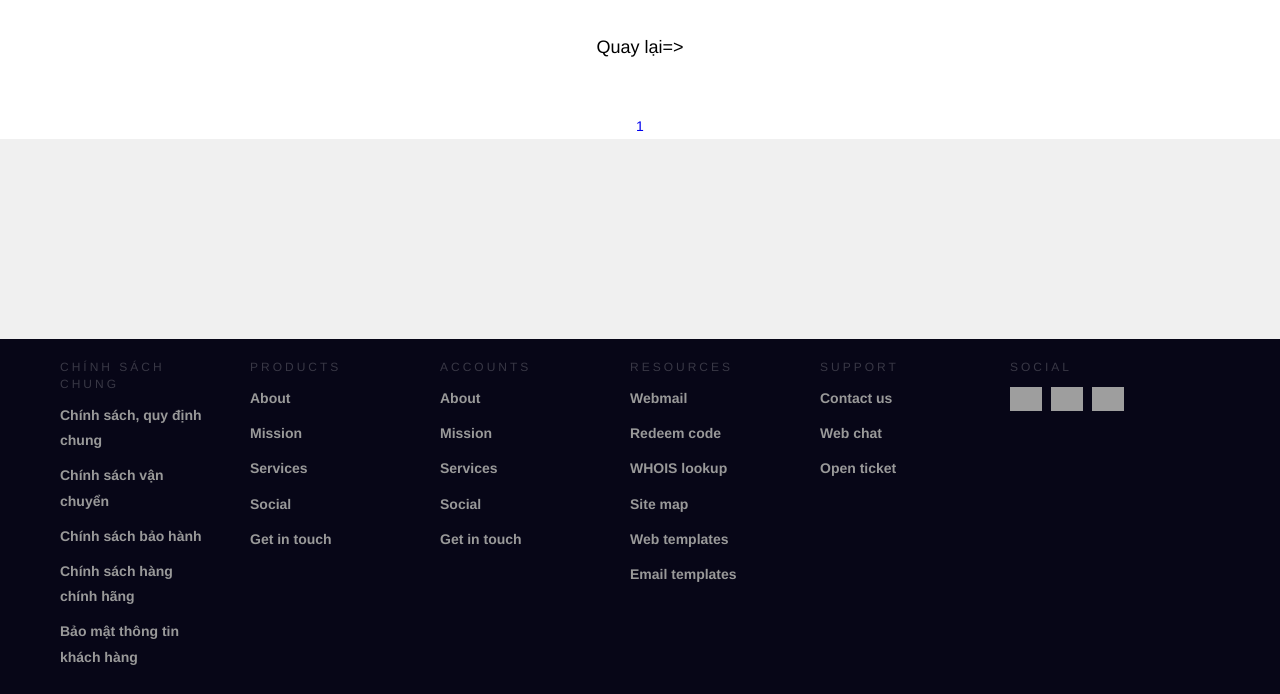
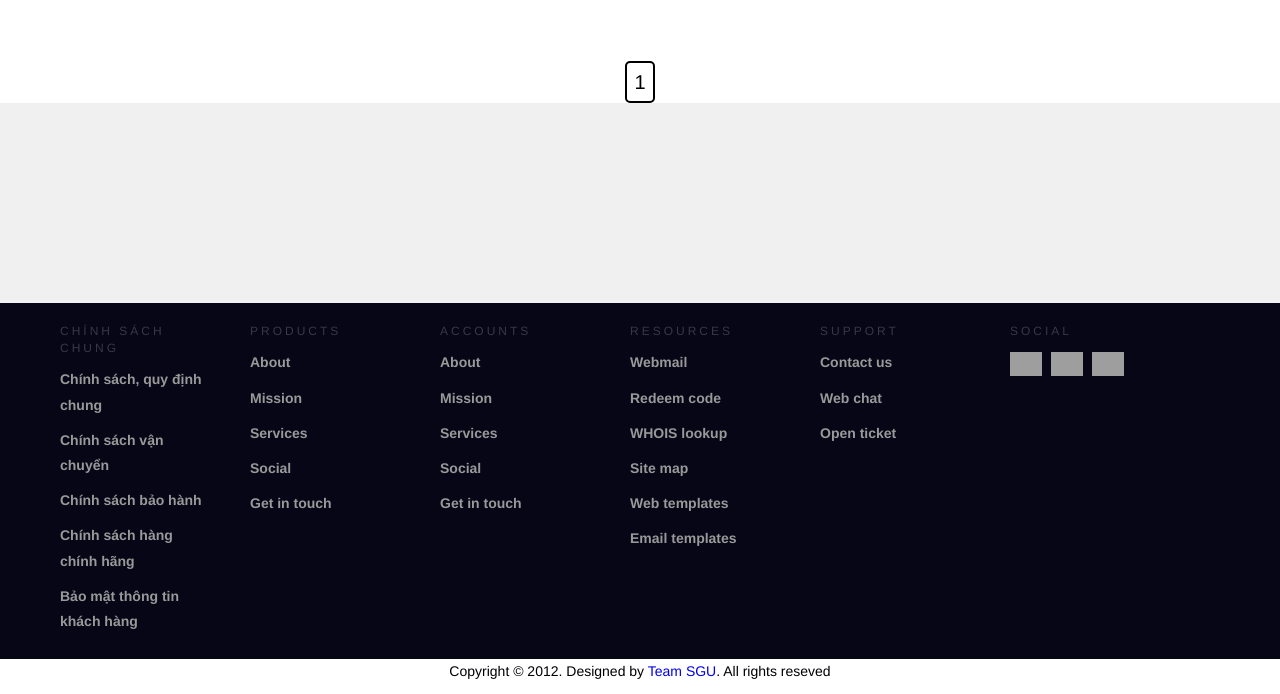
Before and after one commit to quocdat202/Shop-ban-giay-php, a PHP site: page /index.php?idNameSP=Nike&act=XemSP&page=1 in a window 1280 px wide. Shown: the part 573-1267 px from the top of the page. Run offline with PHP 8.4, Linux system fonts and the light colour scheme; the visitor is signed in with stand-in values (Sample User, id 1); data comes from the database, SQL or seed files in the repository; grey boxes are pictures that could not be loaded.

Commit message:
update phan trang

```diff
--- a/GiaoDien/SanPham/nike_panel.php
+++ b/GiaoDien/SanPham/nike_panel.php
@@ -3,13 +3,13 @@ include_once 'DataProvider.php';
 include_once 'GiaoDien/format_price.php';
 
 if(!isset($_GET['act']) && !isset($_GET['idNameSP']))
-    $sql = "SELECT * FROM sanpham WHERE idloai=1 LIMIT 4";
+    $sql2 = "SELECT * FROM sanpham WHERE idloai=1 LIMIT 4";
 else if($_GET['act']=="XemSP" && $_GET['idNameSP']=="Nike")
-    $sql = "SELECT * FROM sanpham WHERE idloai=1";
+    $sql2 = "SELECT * FROM sanpham WHERE idloai=1 LIMIT ".$vitri.",".$soSP;
 
-$result = DataProvider::executeQuery($sql);
+$result2 = DataProvider::executeQuery($sql2);
 
-        while($row = mysqli_fetch_array($result))
+        while($row = mysqli_fetch_array($result2))
         {
             echo '
                         <div class="product-item">
--- a/GiaoDien/SanPham/vans_panel.php
+++ b/GiaoDien/SanPham/vans_panel.php
@@ -5,7 +5,7 @@ include_once 'GiaoDien/format_price.php';
 if(!isset($_GET['act']) && !isset($_GET['idNameSP']))
     $sql2 = "SELECT * FROM sanpham WHERE idloai=2 LIMIT 4";
 else if($_GET['act']=="XemSP" && $_GET['idNameSP']=="Vans" )
-    $sql2="SELECT * FROM sanpham WHERE idloai=2 LIMIT ".$vitri.",".$soSP;
+    $sql2 = "SELECT * FROM sanpham WHERE idloai=2 LIMIT ".$vitri.",".$soSP;
 
 $result2 = DataProvider::executeQuery($sql2);
 
--- a/GiaoDien/TrangChu/center_content.php
+++ b/GiaoDien/TrangChu/center_content.php
@@ -1,8 +1,6 @@
 <?php
 include_once 'DataProvider.php';
 include_once 'GiaoDien/format_price.php';
-$sql = "SELECT * FROM sanpham WHERE idloai=1";
-$result = DataProvider::executeQuery($sql);
 
     echo   '
             <div class="content-center container">
@@ -20,7 +18,7 @@ $result = DataProvider::executeQuery($sql);
             echo '</div>';
             echo '<div class="show-product">
                     <div class="show-pro">
-                        <a href="index.php?idNameSP=Nike&act=XemSP">
+                        <a href="index.php?idNameSP=Nike&act=XemSP&page=1" >
                         Xem tất cả sản phẩm =>
                         </a>
                     </div>
@@ -52,7 +50,7 @@ $result = DataProvider::executeQuery($sql);
             echo '</div>';
             echo '<div class="show-product">
                     <div class="show-pro">
-                        <a href="index.php?idNameSP=Adidas&act=XemSP">Xem tất cả sản phẩm => </a>
+                        <a href="index.php?idNameSP=Adidas&act=XemSP&page=1">Xem tất cả sản phẩm => </a>
                     </div>
                 </div>
                 ';
@@ -67,7 +65,7 @@ $result = DataProvider::executeQuery($sql);
             echo '</div>';
             echo '<div class="show-product">
                     <div class="show-pro">
-                        <a href="index.php?idNameSP=Converse&act=XemSP">Xem tất cả sản phẩm => </a>
+                        <a href="index.php?idNameSP=Converse&act=XemSP&page=1">Xem tất cả sản phẩm => </a>
                     </div>
                 </div>
                 ';
@@ -82,7 +80,7 @@ $result = DataProvider::executeQuery($sql);
             echo '</div>';
             echo '<div class="show-product">
                     <div class="show-pro">
-                        <a href="index.php?idNameSP=Balenciaga&act=XemSP">Xem tất cả sản phẩm => </a>
+                        <a href="index.php?idNameSP=Balenciaga&act=XemSP&page=1">Xem tất cả sản phẩm => </a>
                     </div>
                 </div>
                 ';
@@ -93,43 +91,34 @@ $result = DataProvider::executeQuery($sql);
     </div>';
     }
 
-
         else if(isset($_GET['act']) && isset($_GET['idNameSP']))
-        {   $sql="SELECT * FROM sanpham WHERE idloai=2";
+        {   $ProductUrl='GiaoDien/SanPham/'.strtolower($_GET['idNameSP']).'_panel.php';
+            $tempResult = DataProvider::executeQuery("SELECT * FROM `theloai` where tentheloai = '".$_GET['idNameSP']."'");
+            $rowTheLoai=mysqli_fetch_array($tempResult);
+        //  ======== Phân Trang ========
+            $sql="SELECT * FROM sanpham WHERE idloai='".$rowTheLoai['idloai']."'";
             $result = DataProvider::executeQuery($sql);
             $soSP = 4;
             $totalPage=ceil(mysqli_num_rows($result)/$soSP) ;
             $vitri = ($_GET['page']-1)*$soSP;
-                echo '<div class="product-nike pro-it">
-                <div class="txt-content">
-                    <p>'.$_GET['idNameSP'].'</p>
-                </div>';
-            echo '<div class="item-pro">';
-            if($_GET['act']=='XemSP' && $_GET['idNameSP']=='Nike')
-                include_once 'GiaoDien/SanPham/nike_panel.php';
-            else if($_GET['act']=='XemSP' && $_GET['idNameSP']=='Vans')
-                include_once 'GiaoDien/SanPham/vans_panel.php';
-            else if($_GET['act']=='XemSP' && $_GET['idNameSP']=='Adidas')
-                include_once 'GiaoDien/SanPham/adidas_panel.php';
-            else if($_GET['act']=='XemSP' && $_GET['idNameSP']=='Converse')
-                include_once 'GiaoDien/SanPham/converse_panel.php';
-            else if($_GET['act']=='XemSP' && $_GET['idNameSP']=='Balenciaga')
-                include_once 'GiaoDien/SanPham/balenciaga_panel.php';
-            echo '</div>';
-            echo '<div class="show-product">
-                    <div class="show-pro">
-                        <a href="index.php">
-                        Quay lại=>
-                        </a>
+        //  ======= end Phân Trang =======
+
+        echo    '<div class="product-nike pro-it">
+                    <div class="txt-content">
+                        <p>'.$rowTheLoai['tentheloai'].'</p>
                     </div>
+                    <div class="item-pro">';
+                    include_once $ProductUrl;
+        echo        '</div>
                 </div>
-                ';
-        echo '</div>';
-        echo'<div class="ProductPage">';
-        for($i=1;$i<=$totalPage;$i++){
+
+            <div class="ProductPage">';
+            for($i=1;$i<=$totalPage;$i++){
             echo'<a href="index.php?idNameSP='.$_GET['idNameSP'].'&act=XemSP&page='.$i.'">'.$i.'</a>';
+            }
+            echo'</div>';
         }
-        echo'</div>';
-                                    }
 
-                                    ?>
+
+
+    ?>
--- a/css/home.css
+++ b/css/home.css
@@ -512,3 +512,19 @@ body {
     display: flex;
     justify-content: center;
 }
+
+.ProductPage a {
+    padding: 1px 7px;
+    border: 2px solid #000;
+    margin: 0px 4px;
+    font-size: 20px;
+    border-radius: 5px;
+    color: #000;
+    background-color: #fff;
+    font-weight: 500;
+}
+
+.ProductPage a:hover {
+    color: #fff;
+    background-color: #000;
+}
```
Also changed, not shown: GiaoDien/SanPham/converse_panel.php (+6 -3 lines).
